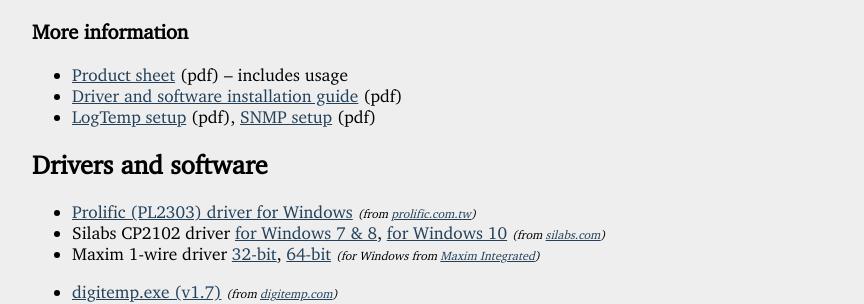
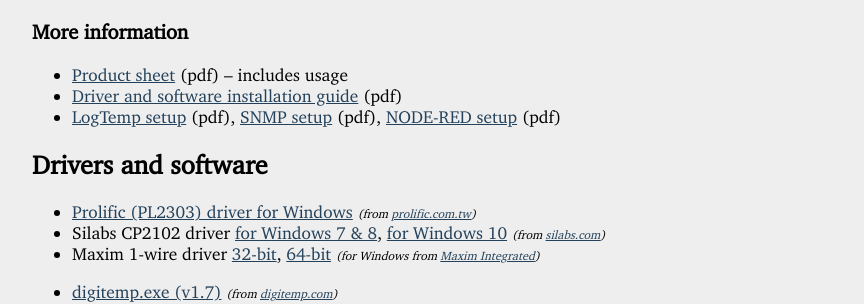
Before and after one commit to perproweb/utmp, a Jekyll site: the page index.html, which Jekyll copies as it is, in a window 1280 px wide. Shown: the part 814-1118 px from the top of the page, without its empty margins (208-1072 px from the left). Built offline with Jekyll 4.4.1, drawn with Linux system fonts in a browser that asks for light colours.

Commit message:
20210613

```diff
--- a/index.html
+++ b/index.html
@@ -128,7 +128,7 @@
 <ul>
 <li><a href="https://fs3.kel.si/product_sheets/usb-thermometer.pdf">Product sheet</a> (pdf) – includes usage</li>
 <li><a href="https://fs3.kel.si/manuals/usb-thermometer_installation-en.pdf">Driver and software installation guide</a> (pdf)</li>
-<li><a href="https://fs3.kel.si/application_notes/logtemp.pdf">LogTemp setup</a> (pdf), <a href="https://fs3.kel.si/application_notes/utmp_snmp.pdf">SNMP setup</a> (pdf)</li>
+<li><a href="https://fs3.kel.si/application_notes/logtemp.pdf">LogTemp setup</a> (pdf), <a href="https://fs3.kel.si/application_notes/utmp_snmp.pdf">SNMP setup</a> (pdf), <a href="https://fs3.kel.si/application_notes/1wire_owfs_nodered.pdf">NODE-RED setup</a> (pdf)</li>
 </ul>
 
 <h2 id="software">Drivers and software</h2>
```
Also changed, not shown: other parts of index.html (+1 -1 lines).
